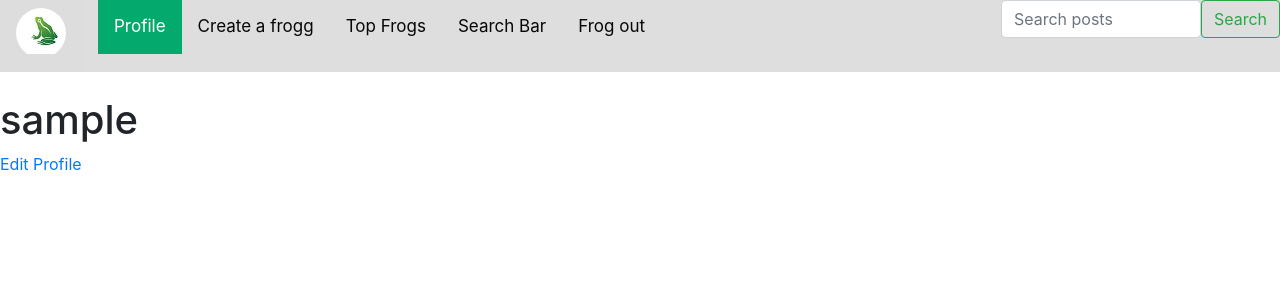
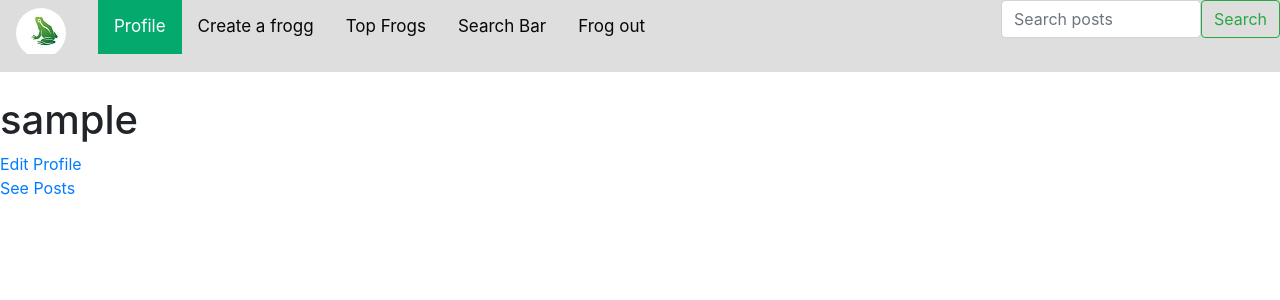
Before and after one commit to NoamZeise/WAD-Group, a Django app: page /profile/ in a window 1280 px wide. Shown: the top 300 px of the page. Run offline with Django 4.2, Linux system fonts and the light colour scheme; the visitor is signed in with stand-in values (Sample User, id 1); some libraries are stand-ins or nearby versions.

Commit message:
see posts button from user profile page

```diff
--- a/froggr/views.py
+++ b/froggr/views.py
@@ -72,7 +72,7 @@ def profile(request, profile_slug = None):
     if profile != None:
         context_dict["profile_img"] = profile.image
         context_dict["profile_text"] = profile.text
-
+        context_dict["profile_slug"] = profile.profile_slug
     return render(request, 'profile.html', context_dict)
 
 # returns the results of form.save() with image and user filled in
--- a/templates/profile.html
+++ b/templates/profile.html
@@ -11,6 +11,9 @@ My profile
 {% if is_logged_in_profile %}
 <a href="{% url 'froggr:create-profile' %}"> Edit Profile </a>
 {% endif %}
+<br>
+<a href="{% url 'froggr:user-posts' profile_slug %}"> See Posts </a>
+<br>
 {% if profile_img %}
 <img src={{ MEDIA_URL }}{{ profile_img }}/>
 {% endif %}
```
